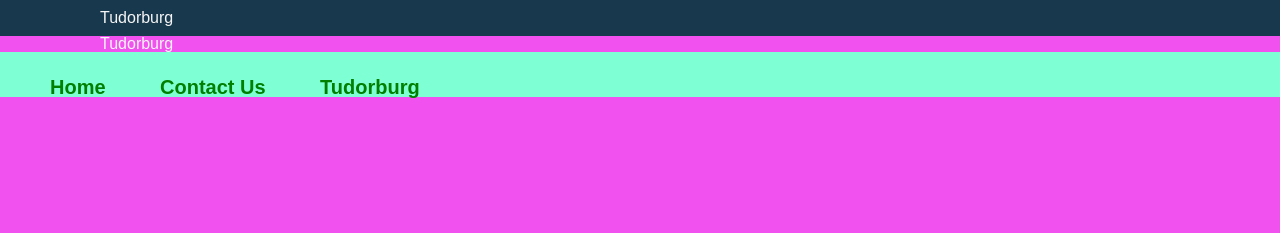
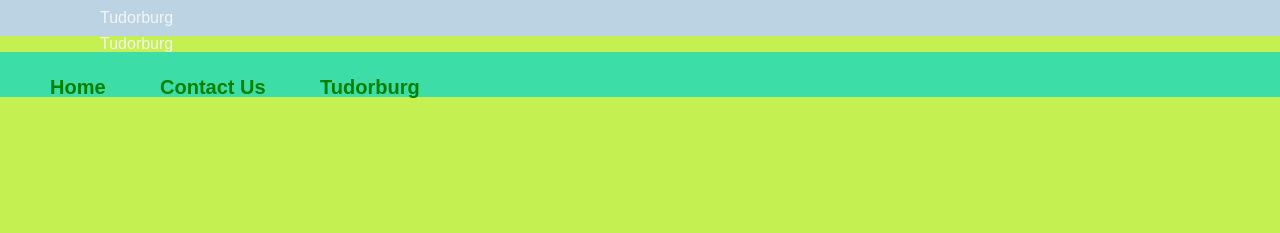
Before and after one commit to EvaGraceSmith/Class-05-css, a plain HTML site: page index.html in a window 1280 px wide. Shown: the top 233 px of the page. Drawn offline with Linux system fonts and the light colour scheme; grey boxes are pictures that could not be loaded.

Commit message:
changed background colors

```diff
--- a/css/style.css
+++ b/css/style.css
@@ -1,9 +1,9 @@
 body {
-    background-color: rgb(24,56,78);
+    background-color: rgb(187, 211, 226);
     font-family: Arial, Helvetica, sans-serifs;
 }
 header{
-    background-color: rgb(241,81,238);
+    background-color: rgb(196, 241, 81);
     height: 200px;
 }
 h1{
@@ -15,7 +15,7 @@ h1{
     text-shadow: 1px,1px,1px rgb(24,56,78);
 }
 ul{
-    background-color: aquamarine;
+    background-color: rgb(60, 221, 167);
 }
 nav li{
     display: inline-block;
```
